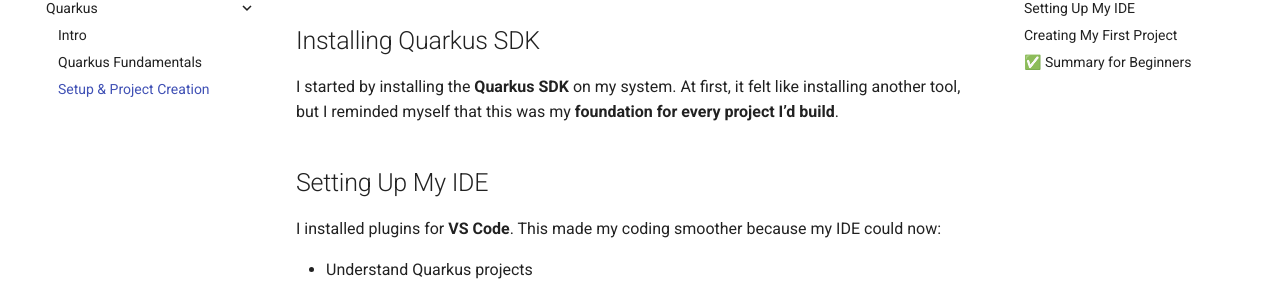
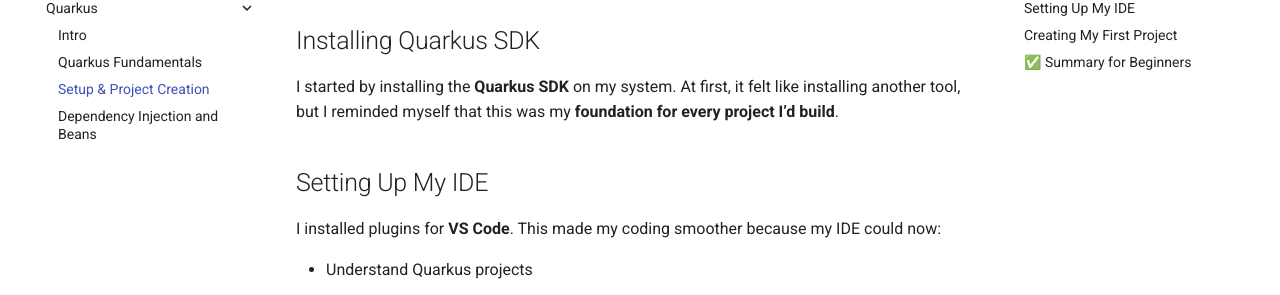
Before and after one commit to rosycode01/My-Documentation, an MkDocs documentation site: the page built from docs/Quarkus/setup_project_creation.md, in a window 1280 px wide. Shown: the part 157-452 px from the top of the page. Built offline with MkDocs 1.6.1 and Material for MkDocs 9.7.7, drawn with Linux system fonts in a browser that asks for light colours.

Commit message:
added Dependency Injection and Beans

```diff
--- a/mkdocs.yml
+++ b/mkdocs.yml
@@ -9,3 +9,4 @@
       - Intro: Quarkus/intro.md
       - Quarkus Fundamentals: Quarkus/quarkus_fundamentals.md
       - Setup & Project Creation: Quarkus/setup_project_creation.md
+      - Dependency Injection and Beans: Quarkus/Dependency Injection and Beans
```
Also changed, not shown: 1 other file.
